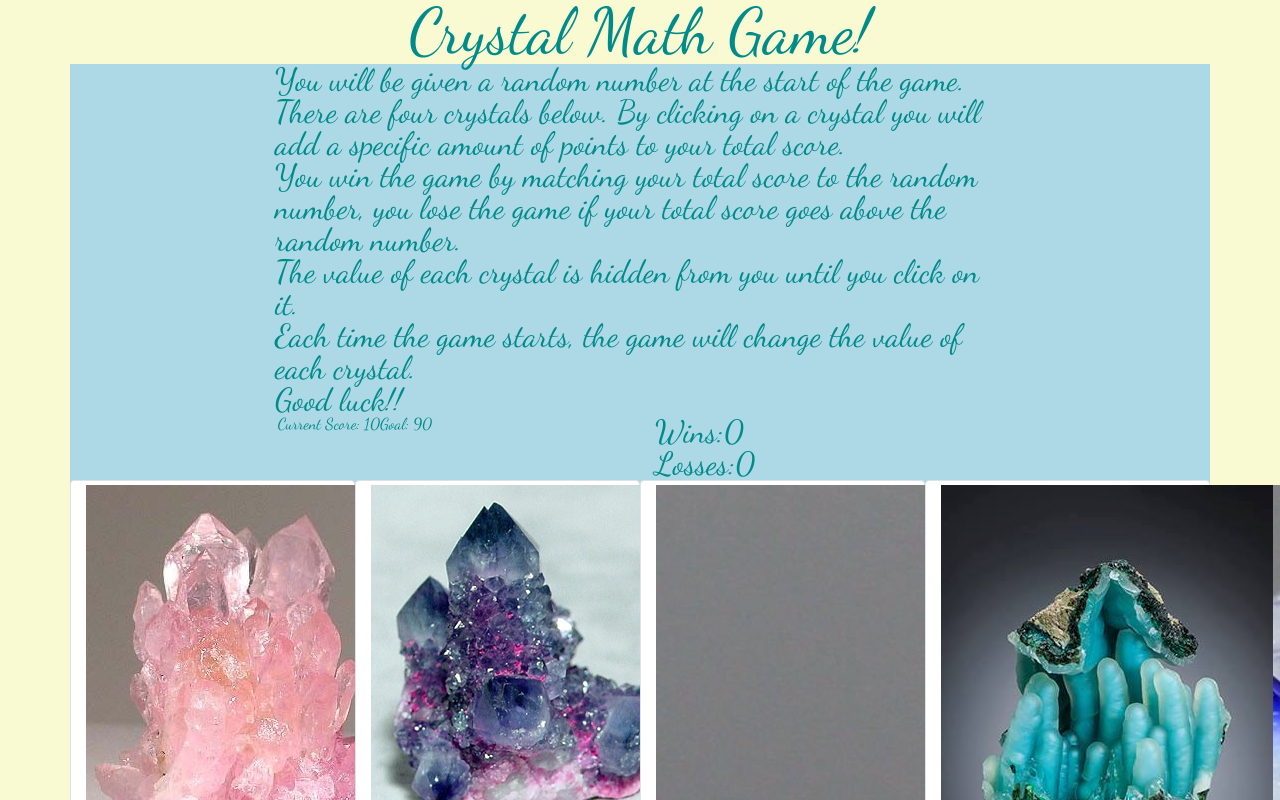
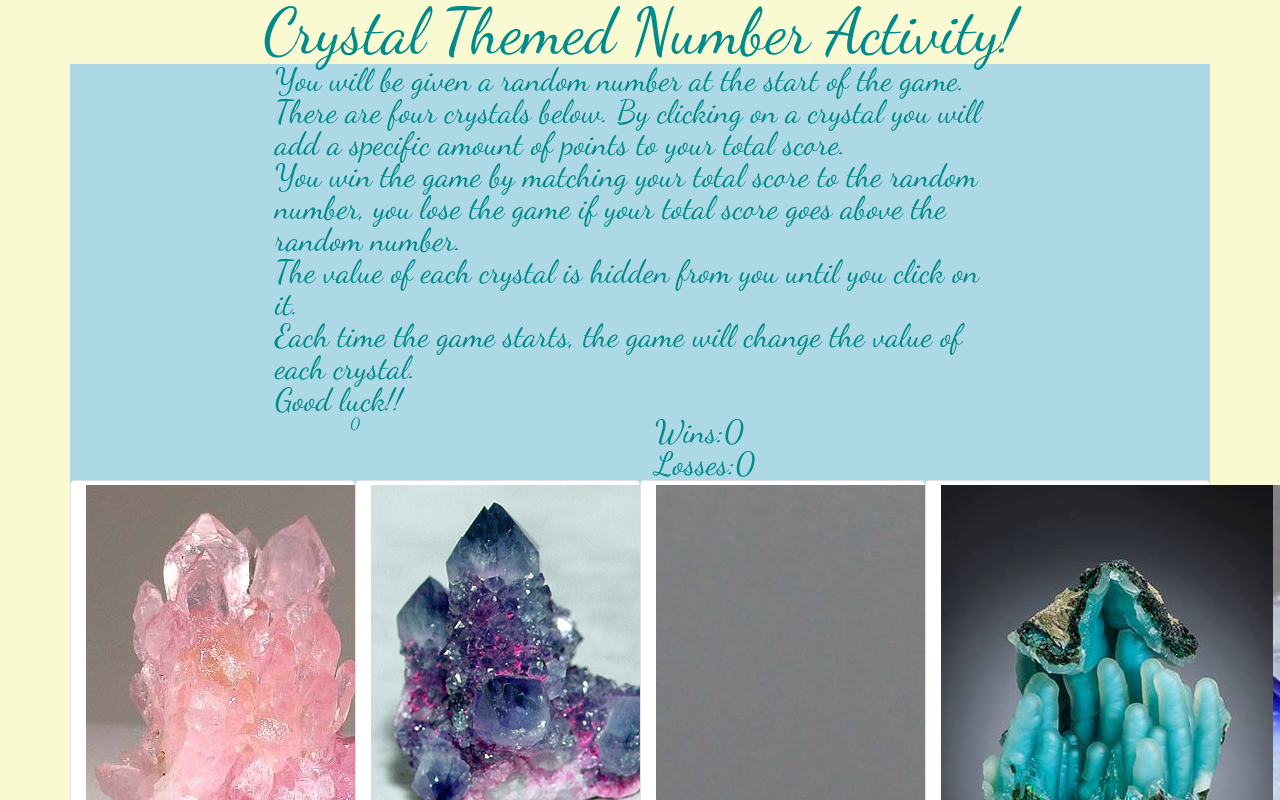
Before and after one commit to lgarland92/unit-4-game, a plain HTML site: page index.html in a window 1280 px wide. Both pictures are taken after a click on the picture 320 px from the left and 721 px from the top of the page. Shown: the top 800 px of the page. Drawn offline with nearby package versions, Linux system fonts and the light colour scheme.

Commit message:
can't remember what I changed but leaving this computer

```diff
--- a/assets/javascript/game.js
+++ b/assets/javascript/game.js
@@ -9,7 +9,8 @@ function game() {
     $("#losses").html("Losses:" + losses);
 
     function round() {
-
+        //unsure if I should be using this function
+        function setScore(){
         var score = 0;
 
         var goal = Math.floor(Math.random() * 100) + 20;
@@ -26,6 +27,7 @@ function game() {
 
         var crystalFour = Math.floor(Math.random() * 12) + 1;
         console.log(crystalFour);
+        };
 
         $("#crystalOne").on("click", function () {
             score = score + crystalOne;
@@ -55,12 +57,8 @@ function game() {
             check();
         });
 
-
-
-    };
-
         function check() {
-        if (round.score === round.goal) {
+            if (score === goal) {
                 wins++;
 
                 alert("You win!");
@@ -68,7 +66,7 @@ function game() {
                 round();
             };
 
-        if (round.score > round.goal) {
+            if (score > goal) {
                 losses++;
 
                 alert("You lose!");
@@ -76,7 +74,13 @@ function game() {
                 round();
 
             };
-    }
+        };
+
+
+
+    };
+
+
 
     round();
 };
--- a/index.html
+++ b/index.html
@@ -3,7 +3,7 @@
 
 <head>
     <meta charset="UTF-8">
-    <title>Crystal Game</title>
+    <title>Crystal Themed Number Activity</title>
     <link rel="stylesheet" href="https://stackpath.bootstrapcdn.com/bootstrap/4.1.1/css/bootstrap.min.css" integrity="sha384-WskhaSGFgHYWDcbwN70/dfYBj47jz9qbsMId/iRN3ewGhXQFZCSftd1LZCfmhktB"
         crossorigin="anonymous">
     <link rel="stylesheet" href="assets/css/reset.css">
@@ -14,7 +14,7 @@
 
 <body>
 
-    <h1>Crystal Math Game!</h1>
+    <h1>Crystal Themed Number Activity!</h1>
 
     <div class="container frame">
         <div class="row">
```
Lines whose indentation alone changed are shown as unchanged.
